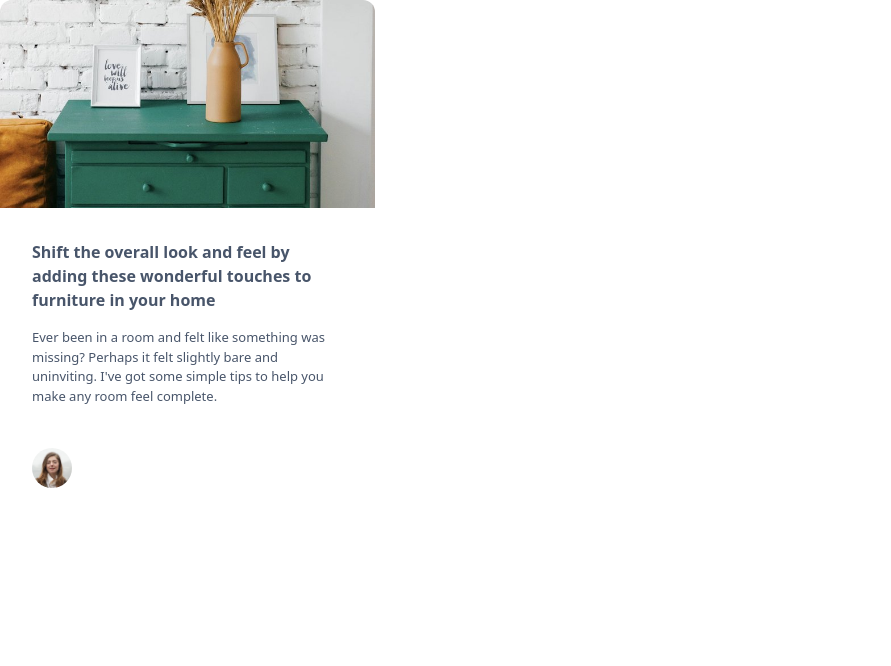
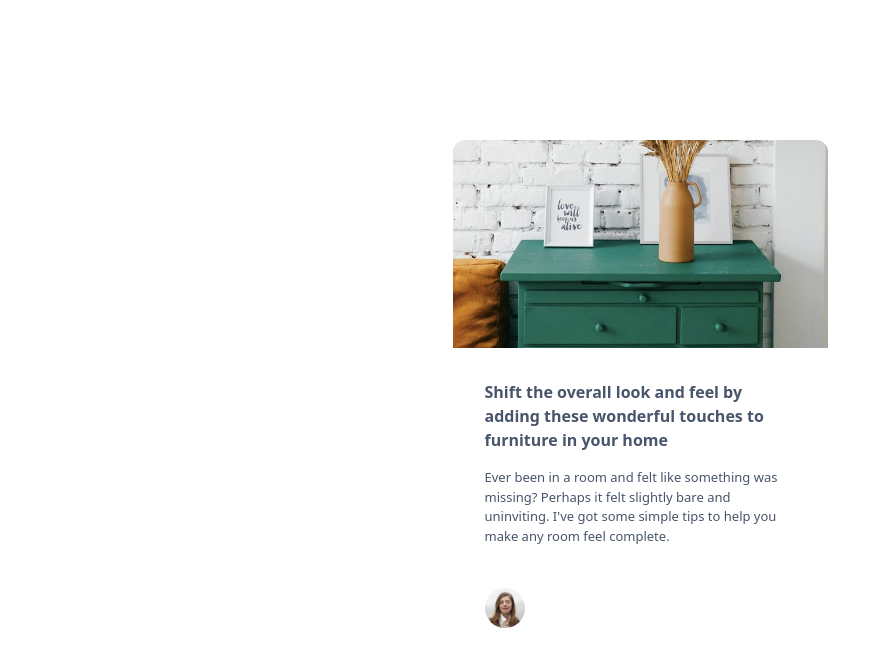
Before and after one commit to Prateek1789/fm-article-preview-component, a React (Vite) app: page / in a window 1280 px wide. Shown: the top 666 px of the page, without its empty margins (0-891 px from the left). Built offline with nearby package versions, Linux system fonts and the light colour scheme.

Commit message:
Added card component

```diff
--- a/src/App.jsx
+++ b/src/App.jsx
@@ -1,12 +1,11 @@
 import './App.css'
-import Card from './components/Card'
+import Card from './components/card'
 
 function App() {
-
   return (
-    <>
+    <main className="w-full h-screen p-4 flex justify-center items-center">
       <Card />
-    </>
+    </main>
   )
 }
 
```
